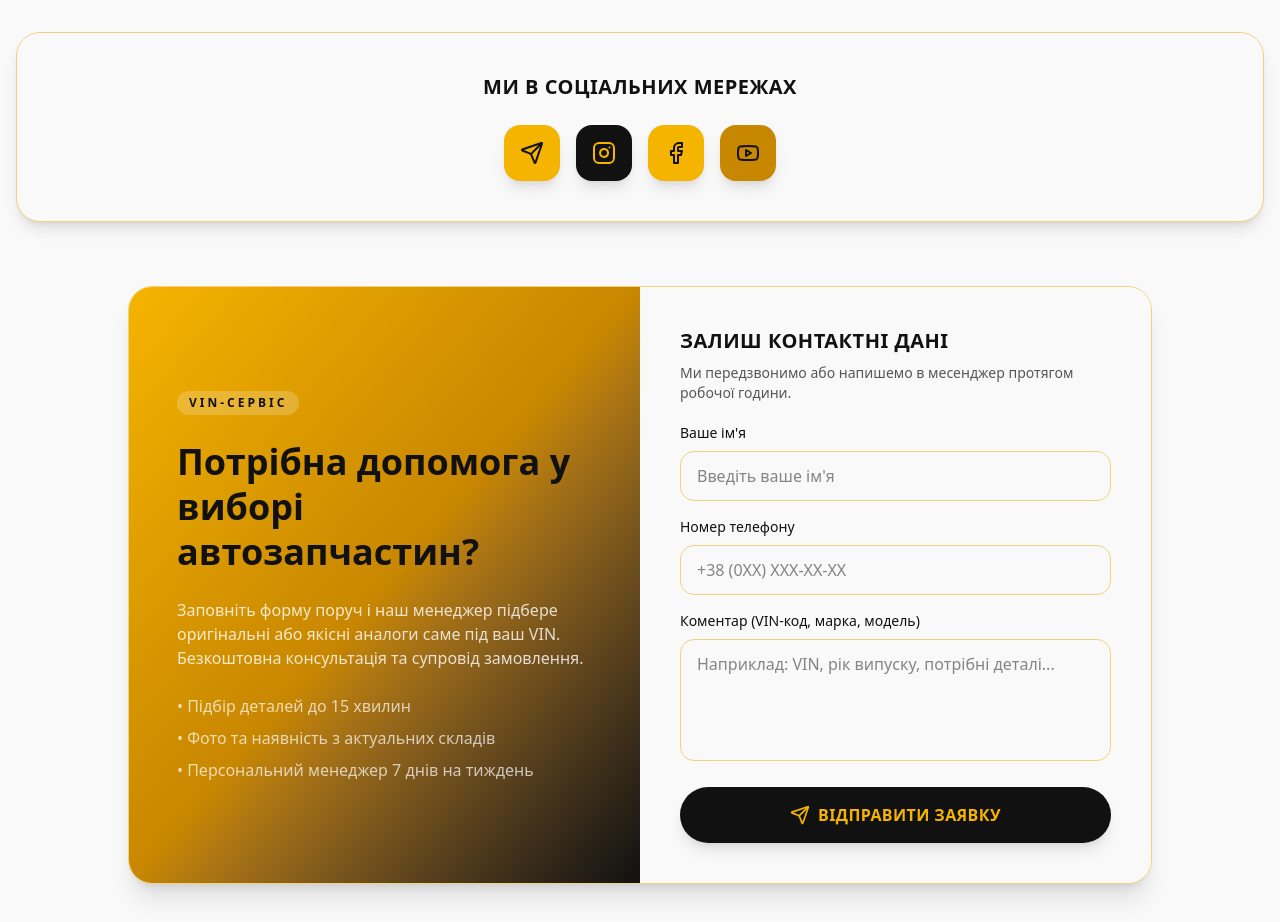
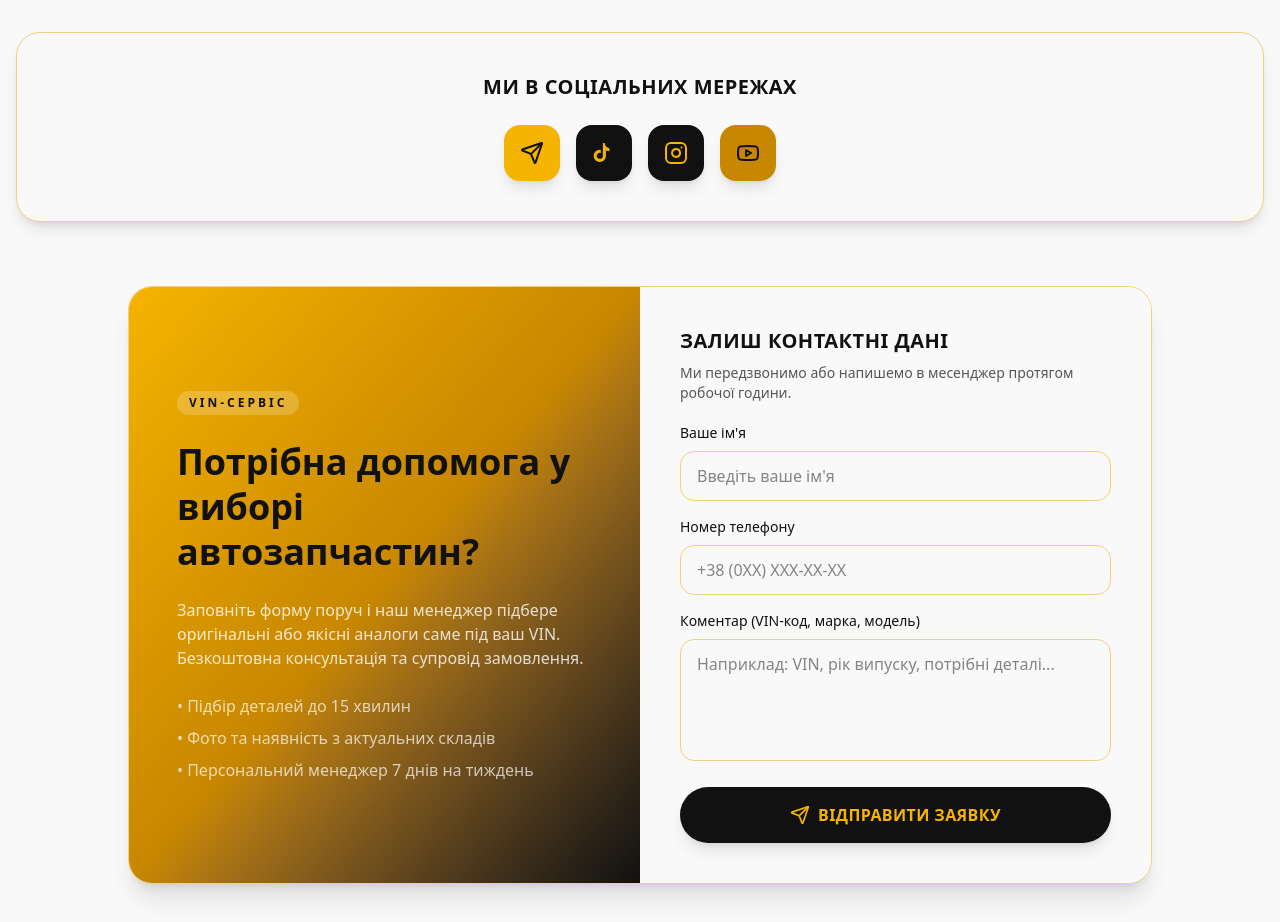
Before and after one commit to KiosaOleg/my-autotaile, a Next.js app: page / in a window 1280 px wide. Shown: the part 2900-3822 px from the top of the page. Built offline with nearby package versions, Linux system fonts and the light colour scheme.

Commit message:
Update social links to include TikTok and adjust existing links; refactor icon imports and styles for improved consistency.

```diff
--- a/components/SocialLinks.tsx
+++ b/components/SocialLinks.tsx
@@ -1,6 +1,19 @@
 "use client";
 
-import { Instagram, Send, Facebook, Youtube } from "lucide-react";
+import { Instagram, Send, Youtube } from "lucide-react";
+
+// TikTok icon (бо в lucide-react її нема)
+const TikTokIcon = ({ size = 24, className = "" }) => (
+  <svg
+    width={size}
+    height={size}
+    fill="currentColor"
+    viewBox="0 0 24 24"
+    className={className}
+  >
+    <path d="M12.75 2a5.23 5.23 0 0 0 .08 1.06c.2 1.02.73 1.9 1.5 2.61a6.1 6.1 0 0 0 3.04 1.49v3.1a8.68 8.68 0 0 1-3.45-.87v5.39a6.15 6.15 0 1 1-6.15-6.15c.33 0 .67.03 1 .1v3.2a3.05 3.05 0 1 0 2.1 2.9V2h1.88Z" />
+  </svg>
+);
 
 interface SocialLink {
   name: string;
@@ -13,30 +26,30 @@ const socialLinks: SocialLink[] = [
   {
     name: "Telegram",
     icon: Send,
-    href: "#",
+    href: "https://t.me/kichuk_auto",
     color:
       "bg-[var(--primary)] hover:bg-[var(--brand-yellow-light)] text-[var(--primary-foreground)]",
   },
   {
+    name: "TikTok",
+    icon: TikTokIcon,
+    href: "https://www.tiktok.com/@kichuk_auto?_r=1&_t=ZS-91OK70ojHQD",
+    color:
+      "bg-[var(--secondary)] hover:bg-[var(--brand-yellow-light)] text-[var(--secondary-foreground)]",
+  },
+  {
     name: "Instagram",
     icon: Instagram,
-    href: "#",
+    href: "https://www.instagram.com/kichuk_auto?igsh=Nm81NnI0Z2M4MjRv&utm_source=qr",
     color:
-      "bg-[var(--secondary)] hover:bg-[var(--brand-black-soft)] text-[var(--secondary-foreground)]",
-  },
-  {
-    name: "Facebook",
-    icon: Facebook,
-    href: "#",
-    color:
-      "bg-[var(--secondary-foreground)] hover:bg-[var(--brand-yellow-light)] text-[var(--secondary)]",
+      "bg-[var(--secondary)] hover:bg-[var(--brand-yellow-light)] text-[var(--secondary-foreground)]",
   },
   {
     name: "YouTube",
     icon: Youtube,
-    href: "#",
+    href: "https://youtube.com/@kichuk_auto?si=jyGL2thuvCd2BUfG",
     color:
-      "bg-[var(--brand-yellow-dark)] hover:bg-[var(--secondary)] text-[var(--primary-foreground)]",
+      "bg-[var(--brand-yellow-dark)] hover:bg-[var(--brand-yellow-light)] text-[var(--primary-foreground)]",
   },
 ];
 
```
